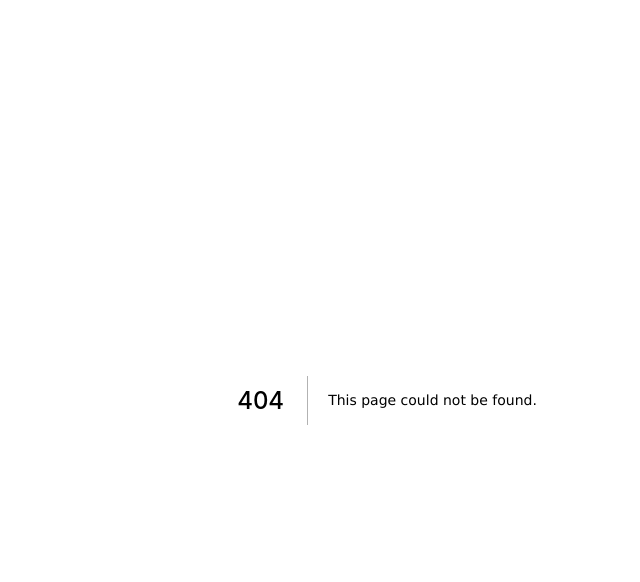
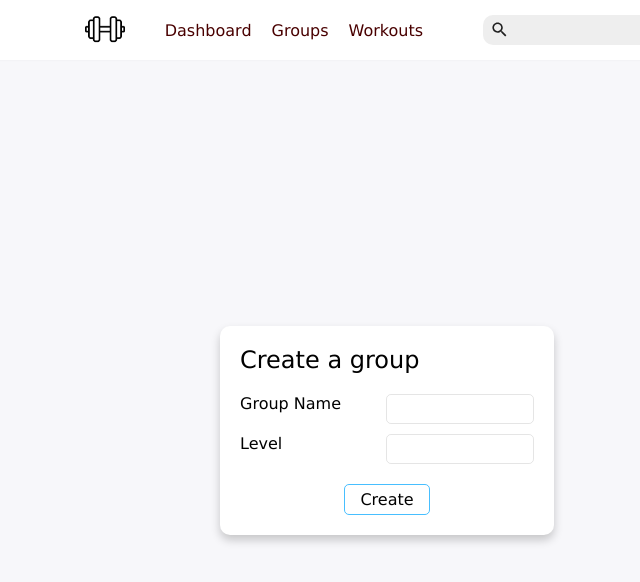
Before and after one commit to acrantel/fiitshare, a Next.js app: page /create-group in a window 1280 px wide. Before the commit this address had no page. Shown: the top 582 px of the page, without its empty margins (253-893 px from the left). Built offline with nearby package versions, Linux system fonts and the light colour scheme.

Commit message:
Make create/join group pages

```diff
--- /dev/null
+++ b/components/add-group/add-group.js
@@ -0,0 +1,24 @@
+import React, { Component } from 'react';
+import styles from './add-group.module.css';
+
+export default class AddGroup extends React.Component {
+    render() {
+        const {
+            title,
+            children,
+            submitLabel,
+            onSubmit
+        } = this.props;
+        return <form className={styles.wrapper} onSubmit={onSubmit}>
+            <h2 className={styles.heading}>{title}</h2>
+            {children}
+            <div className={styles.submitWrapper}>
+                <input
+                    type="submit"
+                    value={submitLabel}
+                    className={styles.submit}
+                />
+            </div>
+        </form>;
+    }
+}
--- /dev/null
+++ b/components/add-group/add-group.module.css
@@ -0,0 +1,28 @@
+.wrapper {
+    padding: 20px;
+    border-radius: 10px;
+    background-color: white;
+    box-shadow: 0 5px 10px rgba(0, 0, 0, 0.2);
+}
+.heading {
+    margin: 0;
+    font-weight: normal;
+    margin-bottom: 20px;
+}
+.submitWrapper {
+    display: flex;
+    justify-content: center;
+    margin-top: 20px;
+}
+.submit {
+    font-size: inherit;
+    cursor: pointer;
+    border: 1px solid #48bfff;
+    padding: 5px 15px;
+    border-radius: 5px;
+    transition: all .2s;
+}
+.submit:hover {
+    color: white;
+    background-color: #48bfff;
+}
--- /dev/null
+++ b/components/add-group/labelled-input.js
@@ -0,0 +1,16 @@
+import React, { Component } from 'react';
+import styles from './labelled-input.module.css';
+
+export default class LabelledInput extends React.Component {
+    render() {
+        const {
+            label,
+            onChange,
+            slideIn
+        } = this.props;
+        return <label className={`${styles.wrapper} ${slideIn ? styles.slideIn : ''}`}>
+            <span className={styles.label}>{label}</span>
+            <input className={styles.input} type="text" onChange={onChange} />
+        </label>;
+    }
+}
--- /dev/null
+++ b/components/add-group/labelled-input.module.css
@@ -0,0 +1,30 @@
+.wrapper {
+    display: flex;
+    overflow: hidden;
+    margin: 10px 0;
+    height: 30px;
+}
+.slideIn {
+    animation: slide-in .5s forwards;
+}
+.label,
+.input {
+    flex: 1 0 0;
+}
+.input {
+    border: 1px solid rgba(0, 0, 0, 0.1);
+    padding: 5px;
+    margin-left: 10px;
+    width: 50%;
+    border-radius: 5px;
+}
+@keyframes slide-in {
+    from {
+        margin: 0;
+        height: 0;
+    }
+    to {
+        margin: 10px 0;
+        height: 30px;
+    }
+}
--- a/components/dashboard/dashboard.js
+++ b/components/dashboard/dashboard.js
@@ -25,7 +25,7 @@ function Recent({ userId }) {
         <h1 className={styles.sectionTitle}><span>Recent</span></h1>
         <ul className={styles.sectionList}>
             {userData[userId]['recent_workouts'].map(function (item) {
-                return <li className={styles.listItem}>
+                return <li className={styles.listItem} key={item}>
                     <WorkoutCard
                         workoutId={item}
                         workoutDatum={workoutData[item]}
@@ -53,7 +53,7 @@ function DashboardRight({ userId }) {
             userData[userId]['groups'].length == 0
                 ? <a href="#">Join a Group</a>
                 : userData[userId]['groups'].map(function (item) {
-                    return <a href="#" className={styles.groupLink}>{item}</a>
+                    return <a href="#" className={styles.groupLink} key={item}>{item}</a>
                 })
         }
     </div>;
--- /dev/null
+++ b/pages/create-group.js
@@ -0,0 +1,47 @@
+import React, { Component } from 'react';
+import Header from '../components/header.js';
+import styles from './page.module.css';
+import AddGroup from '../components/add-group/add-group.js';
+import LabelledInput from '../components/add-group/labelled-input.js';
+
+export default class CreateGroup extends React.Component {
+    constructor(props) {
+        super(props);
+        this.onCreate = this.onCreate.bind(this);
+        this.onGroupNameChange = this.onGroupNameChange.bind(this);
+        this.onLevelChange = this.onLevelChange.bind(this);
+        this.state = {
+            groupName: '',
+            level: ''
+        };
+    }
+
+    onCreate(e) {
+        console.log('create', this.state);
+        e.preventDefault();
+    }
+
+    onGroupNameChange(e) {
+        this.setState({
+            groupName: e.target.value
+        });
+    }
+
+    onLevelChange(e) {
+        this.setState({
+            level: e.target.value
+        });
+    }
+
+    render() {
+        return <div className={styles.pageWrapper}>
+            <Header />
+            <div className={styles.pageContent} style={{alignItems: 'center'}}>
+                <AddGroup title="Create a group" submitLabel="Create" onSubmit={this.onCreate}>
+                    <LabelledInput label="Group Name" onChange={this.onGroupNameChange} />
+                    <LabelledInput label="Level" onChange={this.onLevelChange} />
+                </AddGroup>
+            </div>
+        </div>
+    }
+}
--- a/pages/page.module.css
+++ b/pages/page.module.css
@@ -8,6 +8,7 @@
     flex: auto;
     display: flex;
     align-items: flex-start;
+    justify-content: center;
     max-width: 1400px;
     width: 100%;
 }
```
Also changed, not shown: pages/join-group.js (added, +51 -0 lines).
